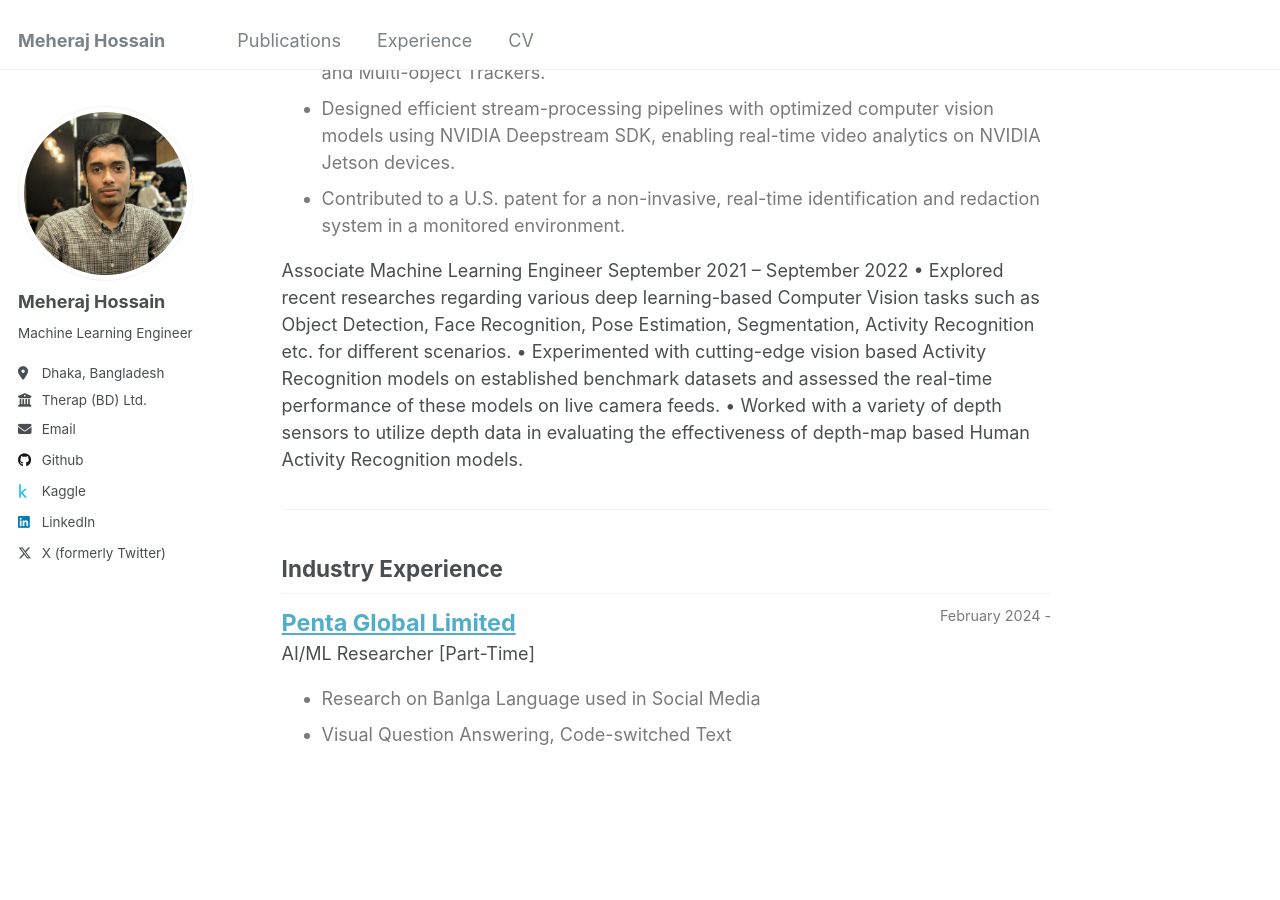
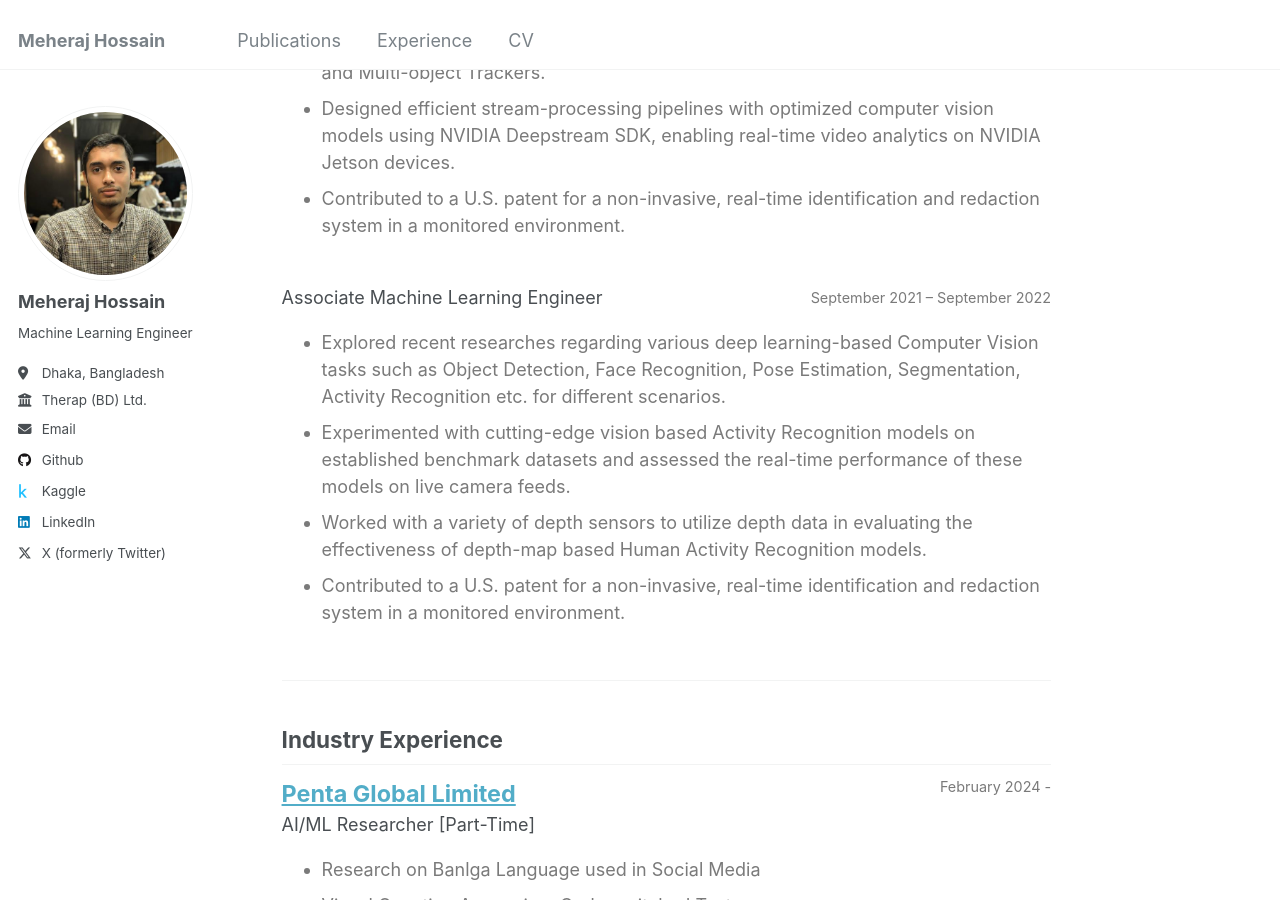
Before and after one commit to meheraj2325/meheraj2325.github.io, a Jekyll site: the page built from _pages/experience.html, in a window 1280 px wide and 900 px high, scrolled down 382 px. Built offline with Jekyll 4.4.1, drawn with Linux system fonts in a browser that asks for light colours.

Commit message:
Updating exp

```diff
--- a/_pages/experience.html
+++ b/_pages/experience.html
@@ -67,17 +67,28 @@ author_profile: true
         <li> Contributed to a U.S. patent for a non-invasive, real-time identification and redaction system in a monitored environment.</li>
 	  </ul>
     </div>
+    <br/>
+
+    <div style="display: flex; justify-content: space-between; align-items: center;">
+        <p style="margin:0;">Associate Machine Learning Engineer</p>
+        <span style="font-size:80%; color:#7a7a7a;"> September 2021 – September 2022
+        </span>
+    </div>
+
+    <div style="color:#7a7a7a">
+      <ul>
+		<li> Explored recent researches regarding various deep learning-based Computer Vision tasks such as Object Detection, Face
+            Recognition, Pose Estimation, Segmentation, Activity Recognition etc. for different scenarios.</li>
+		<li>  Experimented with cutting-edge vision based Activity Recognition models on established benchmark datasets and
+            assessed the real-time performance of these models on live camera feeds.</li>
+		<li> Worked with a variety of depth sensors to utilize depth data in evaluating the effectiveness of depth-map based Human
+            Activity Recognition models.</li>
+        <li> Contributed to a U.S. patent for a non-invasive, real-time identification and redaction system in a monitored environment.</li>
+	  </ul>
+    </div>
 
   </div>
 </div>
-
-Associate Machine Learning Engineer September 2021 – September 2022
-• Explored recent researches regarding various deep learning-based Computer Vision tasks such as Object Detection, Face
-Recognition, Pose Estimation, Segmentation, Activity Recognition etc. for different scenarios.
-• Experimented with cutting-edge vision based Activity Recognition models on established benchmark datasets and
-assessed the real-time performance of these models on live camera feeds.
-• Worked with a variety of depth sensors to utilize depth data in evaluating the effectiveness of depth-map based Human
-Activity Recognition models.
 
 <hr style="height:1em; margin:0em; visibility:hidden;" /><hr>
 <h2>Industry Experience</h2>
```
